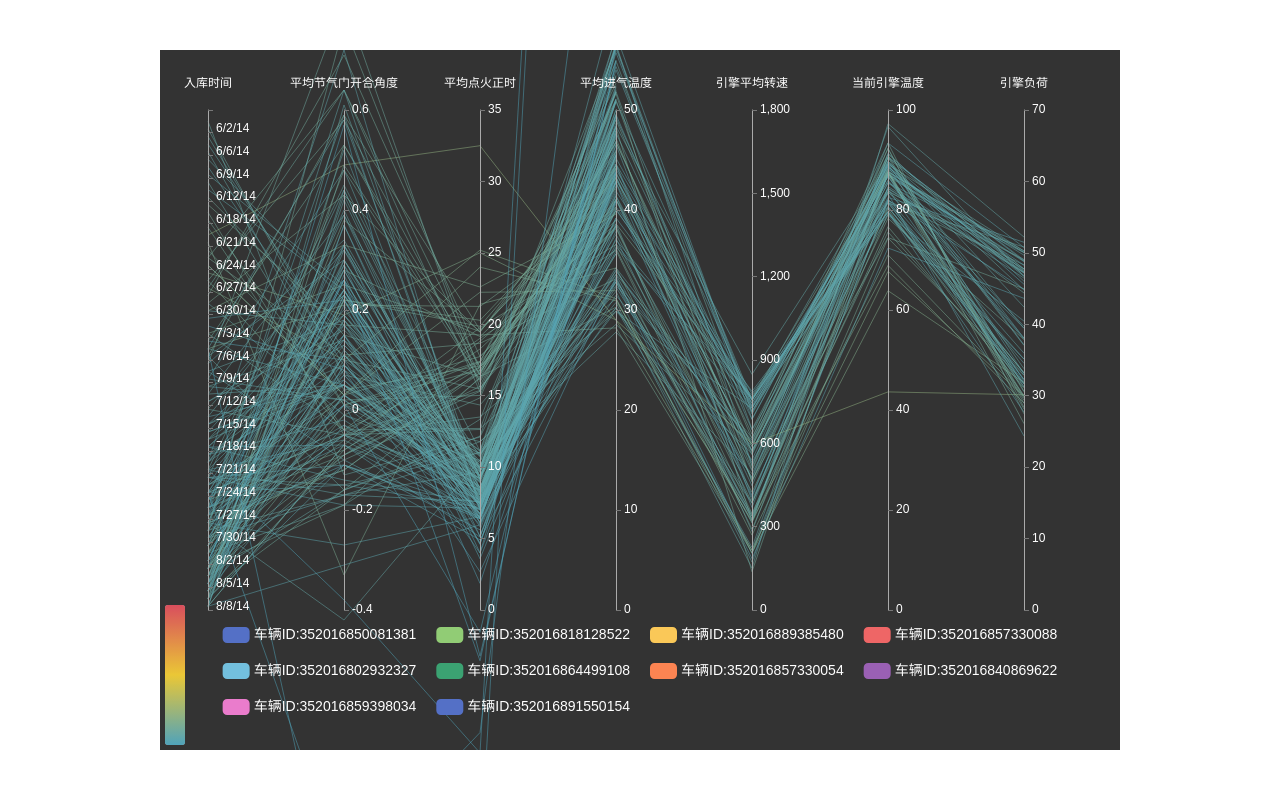
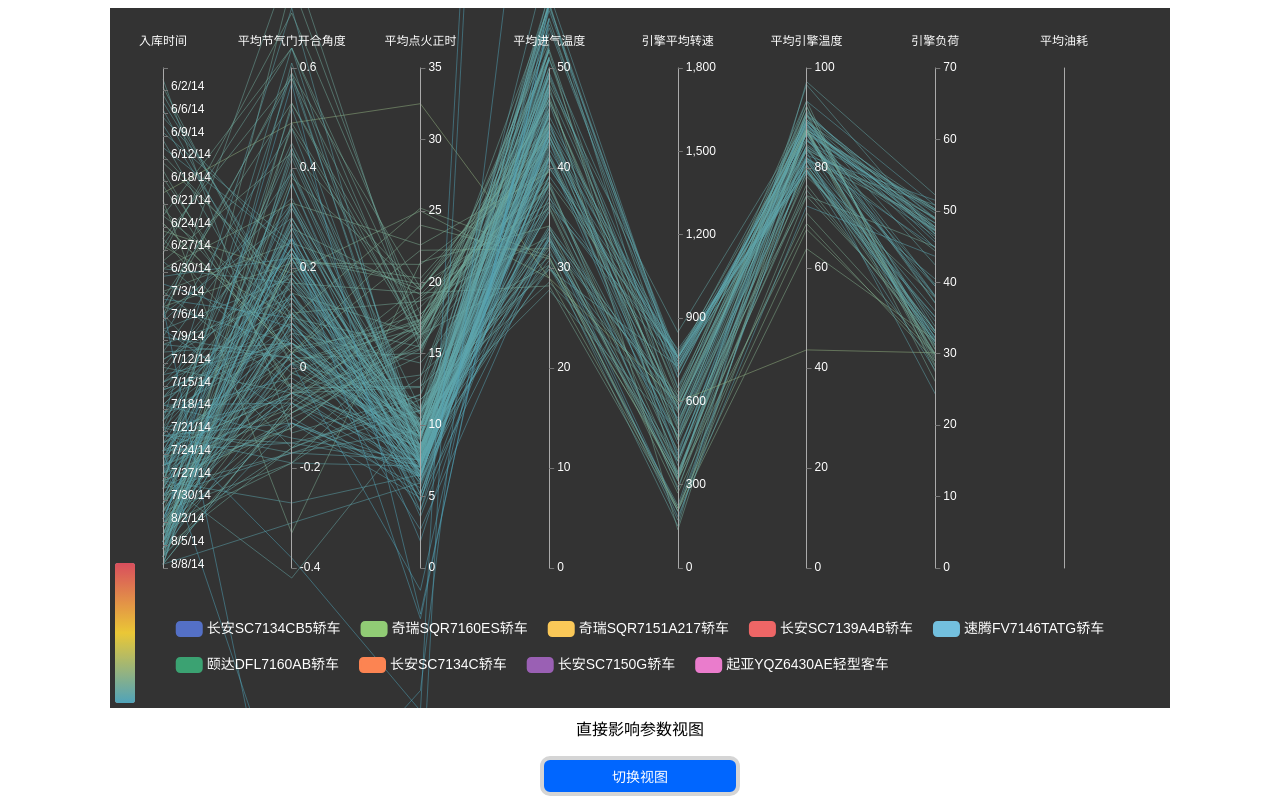
Before and after one commit to overkazaf/CloudProj, a browser extension: page echarts-cars/index.html in a window 1280 px wide. Drawn offline with nearby package versions, Linux system fonts and the light colour scheme.

Commit message:
add average oil expense column

```diff
--- /dev/null
+++ b/echarts-cars/css/style.css
@@ -0,0 +1,37 @@
+.main {
+    margin: 0 auto;
+    width: 1060px;
+    height: 700px;
+}
+
+.control {
+    position: absolute;
+    bottom: 60px;
+    left: 50%;
+    width: 200px;
+    height: 40px;
+    margin-left: -100px;
+}
+
+.control p {text-align: center;}
+.control .btn {
+    width: 100%;
+    height: 40px;
+    line-height: 32px;
+    text-align: center;
+    font-size: 14px;
+    border-radius: 10px;
+    cursor: pointer;
+    border: 4px solid #d5d5d5;
+    outline: none;
+}
+
+.control .btn-primary {
+    color: #ffffff;
+    background: #0066ff;
+}
+
+.control .btn-primary:hover {
+	color: #ffffff;
+    background: #0033ff;
+}
--- a/echarts-cars/index.html
+++ b/echarts-cars/index.html
@@ -8,31 +8,16 @@
     <meta name="renderer" content="webkit">
     <meta name="author" content="overkazaf">
     <title>ECHARTS CARS</title>
-    <style>
-		#main {
-			margin: 50px auto;
-			width: 960px;
-			height: 700px;
-		}
-    </style>
+    <link rel="stylesheet" type="text/css" href="css/style.css">
 </head>
 
 <body>
 
-<!--
-	综合参数里：直接影响有
-		节气门开合角度，
-		油压（excel里数据为0），
-		点火正时，
-		进气温度。
-
-	间接影响：冷却液温度，空气流量。电瓶电压
-
-
-	及时参数里：车速，引擎温度、转速、负荷
--->
-
-	<div id="main"></div>
+	<div class="main" id="main0"></div>
+	<div class="main" id="main1"></div>
+	<div class="control">
+		<p id="currentView">直接影响参数视图</p>
+	<button id="switchView" class="btn btn-primary">切换视图</button></div>
 	<script src="node_modules/echarts/dist/echarts.min.js"></script>
 	<script src="node_modules/jquery/dist/jquery.min.js"></script>
 	<script>
@@ -41,18 +26,101 @@
 				OUTPUT : {
 					DIRECT : 'OUTPUT_DIRECT.json',
 					INDIRECT : 'OUTPUT_INDIRECT.json'
+				},
+				ARRAY : {
+					DIRECT : ['内部ID', '入库时间', '平均节气门开合角度', '平均点火正时', '平均进气温度', '前一次时间段至此引擎平均转速','当前引擎温度', '引擎负荷', '平均油耗'],
+					INDIRECT : ['内部ID', '入库时间', '平均冷却液水温', '平均空气流量', '平均电瓶电压','平均油耗']
+				},
+				CACHE : {},
+				CARS : {
+					"352016850081381" : "长安SC7134CB5轿车",
+					"352016818128522" :	"奇瑞SQR7160ES轿车",
+					"352016889385480" :	"奇瑞SQR7151A217轿车",
+					"352016864499108" :	"颐达DFL7160AB轿车",
+					"352016857330054" :	"长安SC7134C轿车",
+					"352016802932327" :	"速腾FV7146TATG轿车",
+					"352016857330088" :	"长安SC7139A4B轿车",
+					"352016891550154" :	"起亚YQZ6430AE轻型客车",
+					"352016840869622" :	"长安SC7150G轿车",
+					"352016859398034" :	"长安SC7150G轿车"
 				}
 			};
 
-			var dom = $('#main')[0];
-			var chart = echarts.init(dom);
+			var lineStyle = {
+			    normal: {
+			        width: 1,
+			        opacity: 0.5
+			    }
+			};
 
+			var dom0 = $('#main0')[0];
+			var dom1 = $('#main1')[0];
+			var chart0, chart1;
+
+
+			function clone (obj) {
+				if (typeof obj !== 'object') return obj;
+				var ret = new obj.constructor();
+				for (var key in obj) {
+					if (obj.hasOwnProperty(key)) {
+						ret[key] = clone(obj[key]);
+					}
+				}
+				return ret;
+			}
+
+			$('.main').hide();
 			getDirectFile(function (data){
-				console.log('data', data);
-				var option = getChartOption(data);
-				chart.setOption(option);
+				$('#main0').fadeIn('slow');
+				chart0 = echarts.init(dom0);
+				var option = getDirectChartOption(data, clone(APP.ARRAY.DIRECT));
+				chart0.setOption(option);
 			});
 
+			getInDirectFile(function (d){
+				chart1 = echarts.init(dom1);
+				var option = getInDirectChartOption(d, clone(APP.ARRAY.INDIRECT));
+				chart1.setOption(option);
+			});
+
+
+			var FSM = {
+				'direct' : {
+					'buttonWasPressed' : function () {
+						$('.main').hide();
+						$('#main1').fadeIn('slow');
+						$('#currentView').text('间接影响参数视图');
+
+						this.currentStatus = 'indirect';
+					}
+
+				},
+				'indirect' : {
+					'buttonWasPressed' : function () {
+						$('.main').hide();
+						$('#main0').fadeIn('slow');
+						$('#currentView').text('直接影响参数视图');
+
+						this.currentStatus = 'direct';
+					}
+				}
+			};
+
+			function ToggleChartView () {
+				this.currentStatus = 'direct';
+			};
+
+			ToggleChartView.prototype.init = function (id) {
+				var that = this;
+				this.button = document.getElementById(id);
+				this.button.onclick = function () {
+					FSM[that.currentStatus].buttonWasPressed.call(that);
+				};
+				return this;
+			};
+
+			var view = new ToggleChartView();
+			view.init('switchView');
 
 
 
@@ -66,27 +134,29 @@
 			}
 
 			function getFile (fileName, callback) {
+				if (APP.CACHE[fileName]) {
+					callback && callback(APP.CACHE[fileName]);
+					return;
+				}
 				return $.getJSON(fileName, function (data){
+					APP.CACHE[fileName] = data;
 					callback && callback(data);
 				});
 			}
 
-			function normalizeData (d) {
+			function normalizeData (d, keys) {
 				var ret = {};
+				var uuid = keys.shift();
 				d.forEach(function (item) {
-					var id = item['内部ID'];
+					var id = item[uuid];
 					if (! (id in ret)) {
 						ret[id] = [];
 					}
 
 					var tmp = [];
-					tmp.push(item['入库时间']);
-					tmp.push(item['平均节气门开合角度']);
-					tmp.push(item['平均点火正时']);
-					tmp.push(item['平均进气温度']);
-					tmp.push(item['前一次时间段至此引擎平均转速']);
-					tmp.push(item['当前引擎温度']);
-					tmp.push(item['引擎负荷']);
+					keys.forEach(function (key) {
+						tmp.push(item[key]);
+					});
 
 					ret[id].push(tmp);
 
@@ -95,22 +165,16 @@
 				return ret;
 			}
 
-			function getChartOption (d) {
-				var dataMap = normalizeData(d);
+			function getDirectChartOption (d, keys) {
+				var dataMap = normalizeData(d, keys);
 				var ids = [];
 				var series = [];
 				var dateMap = {};
 				var dates = [];
-				var lineStyle = {
-				    normal: {
-				        width: 1,
-				        opacity: 0.5
-				    }
-				};
 
 
 				for (var id in dataMap) {
-					var carID = '车辆ID:' + id;
+					var carID = APP.CARS[id];
 					ids.push(carID);
 					series.push({
 			            name: carID,
@@ -138,8 +202,9 @@
 				    {name: 'param2', index: 2, text: '平均点火正时'},
 				    {name: 'param3', index: 3, text: '平均进气温度'},
 				    {name: 'param4', index: 4, text: '引擎平均转速'},
-				    {name: 'param5', index: 5, text: '当前引擎温度'},
-				    {name: 'param6', index: 6, text: '引擎负荷'}
+				    {name: 'param5', index: 5, text: '平均引擎温度'},
+				    {name: 'param6', index: 6, text: '引擎负荷'},
+				    {name: 'param7', index: 7, text: '平均油耗'}
 				];
 
 
@@ -170,7 +235,8 @@
 				                + schema[3].text + '：' + value[3] + '<br>'
 				                + schema[4].text + '：' + value[4] + '<br>'
 				                + schema[5].text + '：' + value[5] + '<br>'
-				                + schema[6].text + '：' + value[6] + '<br>';
+				                + schema[6].text + '：' + value[6] + '<br>'
+				                + schema[7].text + '：' + value[7] + '<br>';
 				        }
 				    },
 				    parallelAxis: [
@@ -182,7 +248,135 @@
 				        {dim: 3, name: schema[3].text},
 				        {dim: 4, name: schema[4].text},
 				        {dim: 5, name: schema[5].text},
-				        {dim: 6, name: schema[6].text}
+				        {dim: 6, name: schema[6].text},
+				        {dim: 7, name: schema[7].text},
+				    ],
+				    visualMap: {
+				        show: true,
+				        min: 0,
+				        max: 150,
+				        dimension: 2,
+				        inRange: {
+				            color: ['#d94e5d','#eac736','#50a3ba'].reverse(),
+				            // colorAlpha: [0, 1]
+				        }
+				    },
+				    parallel: {
+				        left: '5%',
+				        right: '10%',
+				        bottom: 140,
+				        parallelAxisDefault: {
+				            type: 'value',
+				            name: '油耗相关参数',
+				            nameLocation: 'end',
+				            nameGap: 20,
+				            nameTextStyle: {
+				                color: '#fff',
+				                fontSize: 12
+				            },
+				            axisLine: {
+				                lineStyle: {
+				                    color: '#aaa'
+				                }
+				            },
+				            axisTick: {
+				                lineStyle: {
+				                    color: '#777'
+				                }
+				            },
+				            splitLine: {
+				                show: false
+				            },
+				            axisLabel: {
+				                textStyle: {
+				                    color: '#fff'
+				                }
+				            }
+				        }
+				    },
+				    series: series
+				};
+
+				return option;
+			};
+
+
+			function getInDirectChartOption (d, keys) {
+				var dataMap = normalizeData(d, keys);
+				var ids = [];
+				var series = [];
+				var dateMap = {};
+				var dates = [];
+
+
+				for (var id in dataMap) {
+					var carID = APP.CARS[id];
+					ids.push(carID);
+					series.push({
+			            name: carID,
+			            type: 'parallel',
+			            lineStyle: lineStyle,
+			            data: dataMap[id]
+					});
+
+					dataMap[id].forEach(function (dt){
+						dateMap[dt[0]] = true;
+					});
+				}
+
+				for (var date in dateMap) {
+					dates.push(date);
+				}
+
+				dates.sort(function (a, b) {
+					return new Date(b) - new Date(a);
+				});
+
+				var schema = [
+				    {name: 'date',   index: 0, text: '入库时间'},
+				    {name: 'param1', index: 1, text: '平均冷却液水温'},
+				    {name: 'param2', index: 2, text: '平均空气流量'},
+				    {name: 'param3', index: 3, text: '平均电瓶电压'},
+				    {name: 'param4', index: 4, text: '平均油耗'}
+				];
+
+
+				var option = {
+				    backgroundColor: '#333',
+				    legend: {
+				        bottom: 30,
+				        data: ids,
+				        itemGap: 20,
+				        textStyle: {
+				            color: '#fff',
+				            fontSize: 14
+				        }
+				    },
+				    tooltip: {
+				        padding: 10,
+				        backgroundColor: '#222',
+				        borderColor: '#777',
+				        borderWidth: 1,
+				        formatter: function (obj) {
+				            var value = obj[0].value;
+				            return '<div style="border-bottom: 1px solid rgba(255,255,255,.3); font-size: 18px;padding-bottom: 7px;margin-bottom: 7px">'
+				                + obj[0].seriesName + ' ' + value[0] + '日期：'
+				                + value[7]
+				                + '</div>'
+				                + schema[1].text + '：' + value[1] + '<br>'
+				                + schema[2].text + '：' + value[2] + '<br>'
+				                + schema[3].text + '：' + value[3] + '<br>'
+				                + schema[4].text + '：' + value[4] + '<br>';
+				        }
+				    },
+				    parallelAxis: [
+				        {dim: 0, name: schema[0].text, type:'category',
+				        	data: dates
+				    	},
+				        {dim: 1, name: schema[1].text},
+				        {dim: 2, name: schema[2].text},
+				        {dim: 3, name: schema[3].text},
+				        {dim: 4, name: schema[4].text}
 				    ],
 				    visualMap: {
 				        show: true,
--- a/echarts-cars/pickColumns.js
+++ b/echarts-cars/pickColumns.js
@@ -8,6 +8,7 @@ var pickedMap = {
 			//'平均油压',
 			'平均点火正时',
 			'平均进气温度',
+			'平均油耗',
 			'入库时间'
 		],
 		indirect : [
@@ -15,6 +16,7 @@ var pickedMap = {
 			'平均冷却液水温',
 			'平均空气流量',
 			'平均电瓶电压',
+			'平均油耗',
 			'入库时间'
 		]
 	},
```
